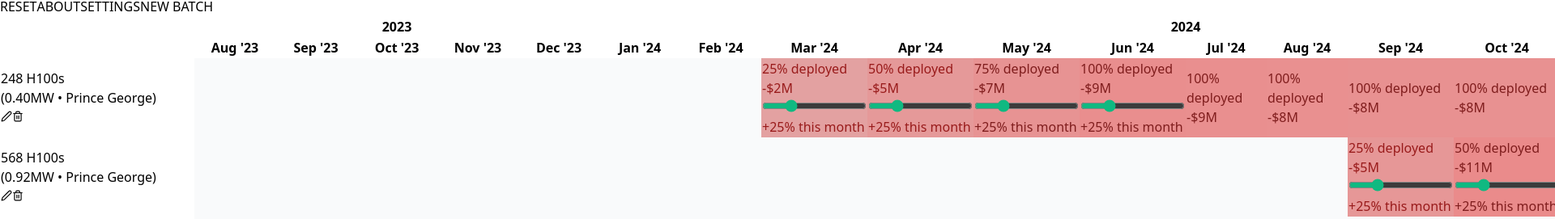
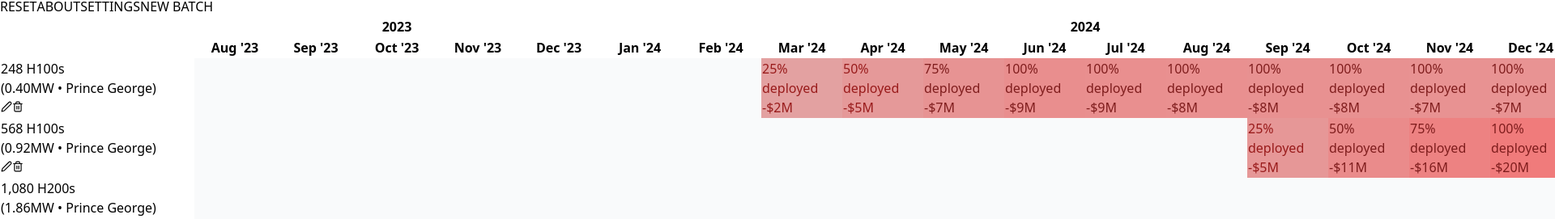
Before and after one commit to dwurtz/iren-gpu-tracker, a React (Vite) app: page / in a window 1280 px wide. Shown: the part 344-615 px from the top of the page at 81% size, 1920 px wide, since content can reach past the window. Built offline with nearby package versions, Linux system fonts and the light colour scheme.

Commit message:
Move deployment sliders from table cells to detail modal
- Remove sliders from table view for cleaner UI
- Add slider section in CellDetailModal to adjust deployment %
- Show current deployment amount and GPU count
- Only display slider when there's deployment in that month

```diff
--- a/src/components/BatchRow.tsx
+++ b/src/components/BatchRow.tsx
@@ -150,12 +150,6 @@ export const BatchRow: React.FC<BatchRowProps> = ({
     }
   };
 
-  const handleSliderChange = (e: React.ChangeEvent<HTMLInputElement>, monthIndex: number) => {
-    e.stopPropagation();
-    const newPercentage = parseInt(e.target.value);
-    onUpdateDeployment?.(batch.id, monthIndex, newPercentage);
-  };
-
   // Calculate final profit (last non-zero value)
   const finalProfit = monthlyData.reduce((max, data) => data.value !== 0 ? data.value : max, 0);
 
@@ -197,9 +191,6 @@ export const BatchRow: React.FC<BatchRowProps> = ({
         const isSelected = selectedCell?.batchId === batch.id && selectedCell?.monthIndex === index;
         const isYearBoundary = index === 4 || index === 16 || index === 28 || index === 40 || index === 52 || index === 64;
         const isFirstMonth = index === 0;
-
-        // Check if this cell has deployment this month
-        const deploymentThisMonth = batch.deploymentSchedule[index] || 0;
         const hasDeployment = data.percentDeployed > 0;
 
         return (
@@ -229,22 +220,6 @@ export const BatchRow: React.FC<BatchRowProps> = ({
                   <div className="font-medium">
                     {formatValue(data.value)}
                   </div>
-                  {deploymentThisMonth > 0 && (
-                    <div className="mt-1" onClick={(e) => e.stopPropagation()}>
-                      <input
-                        type="range"
-                        min="0"
-                        max="100"
-                        value={deploymentThisMonth}
-                        onChange={(e) => handleSliderChange(e, index)}
-                        className="w-full h-1 bg-gray-300 rounded-lg appearance-none cursor-pointer"
-                        style={{ accentColor: '#10b981' }}
-                      />
-                      <div className="text-xs mt-0.5">
-                        +{deploymentThisMonth}% this month
-                      </div>
-                    </div>
-                  )}
                 </>
               )}
             </div>
@@ -275,6 +250,7 @@ export const BatchRow: React.FC<BatchRowProps> = ({
         settings={settings || {} as any}
         onOpenSettings={onOpenSettings || (() => {})}
         onEditBatch={() => onEdit(batch)}
+        onUpdateDeployment={onUpdateDeployment}
       />
     </tr>
   );
--- a/src/components/CellDetailModal.tsx
+++ b/src/components/CellDetailModal.tsx
@@ -17,6 +17,7 @@ interface CellDetailModalProps {
   settings: ProfitabilitySettings;
   onOpenSettings: (field?: string) => void;
   onEditBatch?: () => void;
+  onUpdateDeployment?: (batchId: string, monthIndex: number, percentage: number) => void;
 }
 
 export const CellDetailModal: React.FC<CellDetailModalProps> = ({
@@ -30,7 +31,8 @@ export const CellDetailModal: React.FC<CellDetailModalProps> = ({
   previousCumulative = 0,
   settings,
   onOpenSettings,
-  onEditBatch
+  onEditBatch,
+  onUpdateDeployment
 }) => {
   useModalBackdrop(isOpen);
 
@@ -160,6 +162,35 @@ export const CellDetailModal: React.FC<CellDetailModalProps> = ({
           </button>
         </div>
 
+        {/* Deployment Slider Section */}
+        {deploymentThisMonth > 0 && onUpdateDeployment && (
+          <div className="px-6 py-4 bg-gray-50 border-b">
+            <div className="text-sm font-medium text-gray-700 mb-2">
+              Adjust Deployment for this Month
+            </div>
+            <div className="flex items-center gap-4">
+              <input
+                type="range"
+                min="0"
+                max="100"
+                value={deploymentThisMonth}
+                onChange={(e) => {
+                  const newValue = parseInt(e.target.value);
+                  onUpdateDeployment(batch.id, monthIndex, newValue);
+                }}
+                className="flex-1 h-2 bg-gray-300 rounded-lg appearance-none cursor-pointer"
+                style={{ accentColor: '#10b981' }}
+              />
+              <div className="text-sm font-medium text-gray-700 min-w-[80px]">
+                +{deploymentThisMonth}%
+              </div>
+            </div>
+            <div className="text-xs text-gray-500 mt-1">
+              {deploymentThisMonth > 0 ? `Deploying ${Math.round(newGpusDeployed).toLocaleString()} GPUs this month` : 'No deployment this month'}
+            </div>
+          </div>
+        )}
+
         {/* Scrollable content */}
         <div className="flex-1 overflow-y-auto p-6 space-y-6">
 
```
